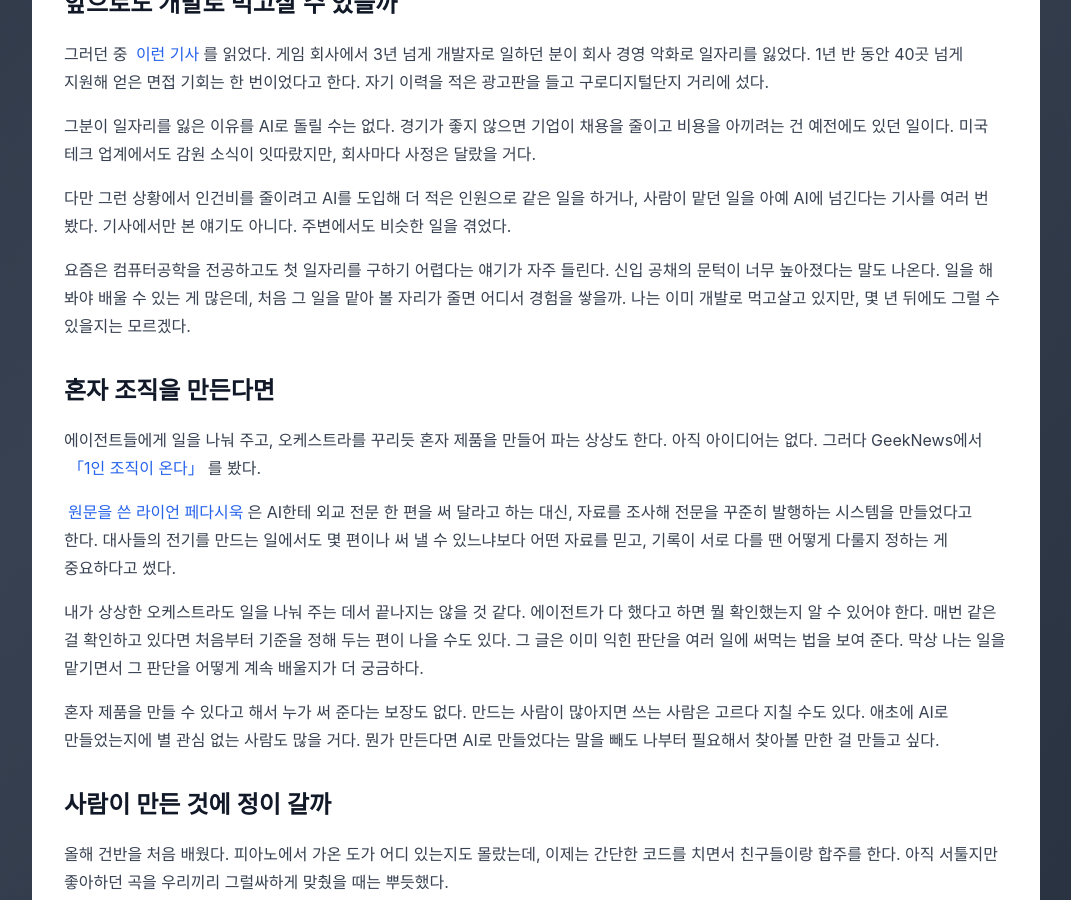
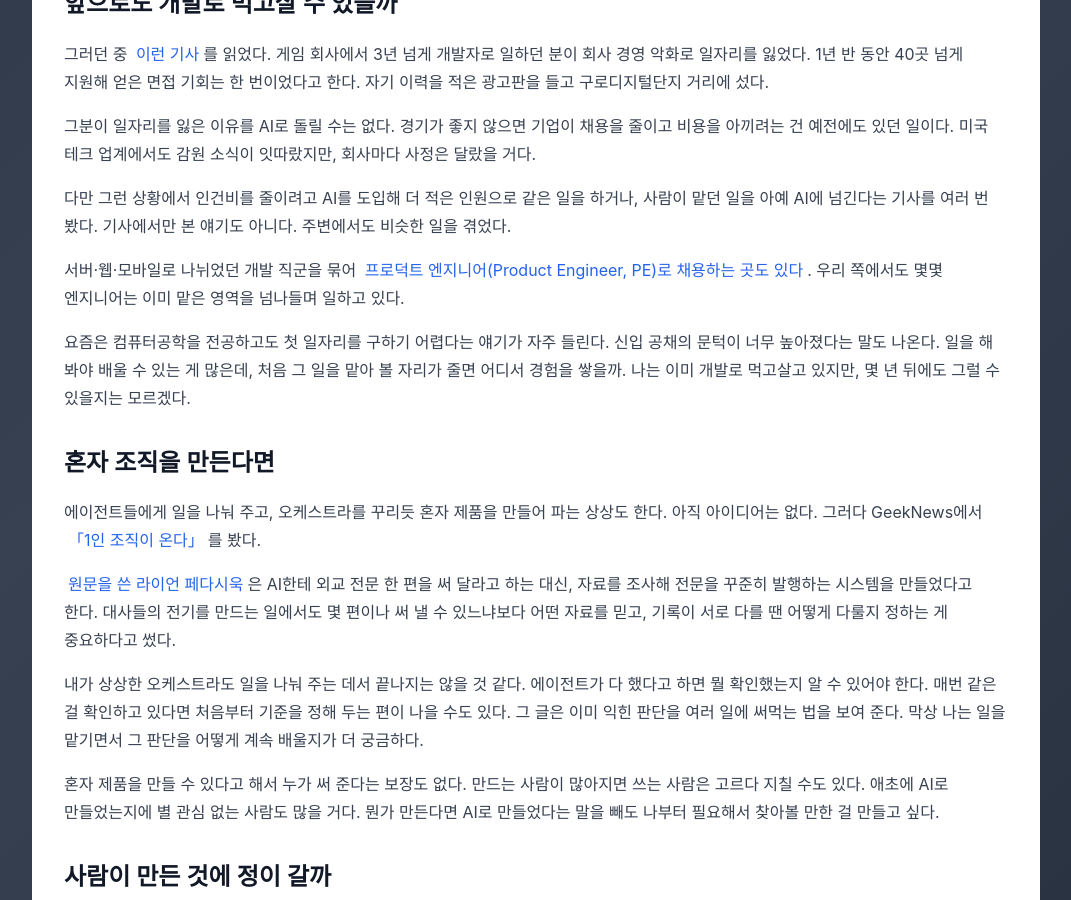
Before and after one commit to dizy64/dizy64.github.io, a Jekyll site: the page built from _posts/2026-11-26-ai-coding-fatigue.md, in a window 1280 px wide and 900 px high, scrolled down 1784 px. Shown: the whole window, without its empty margins (104-1175 px from the left). Built offline with Jekyll 4.4.1, drawn with Linux system fonts in a browser that asks for light colours; some web fonts are replaced; comment, search, counter and statistics services are not loaded.

Commit message:
Add product engineering context to AI coding essay

```diff
--- a/_posts/2026-11-26-ai-coding-fatigue.md
+++ b/_posts/2026-11-26-ai-coding-fatigue.md
@@ -49,6 +49,8 @@ PR 리뷰에선 사람이 병목이라는 말이 와닿는다. 솔직히 내가
 
 다만 그런 상황에서 인건비를 줄이려고 AI를 도입해 더 적은 인원으로 같은 일을 하거나, 사람이 맡던 일을 아예 AI에 넘긴다는 기사를 여러 번 봤다. 기사에서만 본 얘기도 아니다. 주변에서도 비슷한 일을 겪었다.
 
+서버·웹·모바일로 나뉘었던 개발 직군을 묶어 [프로덕트 엔지니어(Product Engineer, PE)로 채용하는 곳도 있다](https://zdnet.co.kr/view/?no=20261118084958). 우리 쪽에서도 몇몇 엔지니어는 이미 맡은 영역을 넘나들며 일하고 있다.
+
 요즘은 컴퓨터공학을 전공하고도 첫 일자리를 구하기 어렵다는 얘기가 자주 들린다. 신입 공채의 문턱이 너무 높아졌다는 말도 나온다. 일을 해 봐야 배울 수 있는 게 많은데, 처음 그 일을 맡아 볼 자리가 줄면 어디서 경험을 쌓을까. 나는 이미 개발로 먹고살고 있지만, 몇 년 뒤에도 그럴 수 있을지는 모르겠다.
 
 ## 혼자 조직을 만든다면
```
